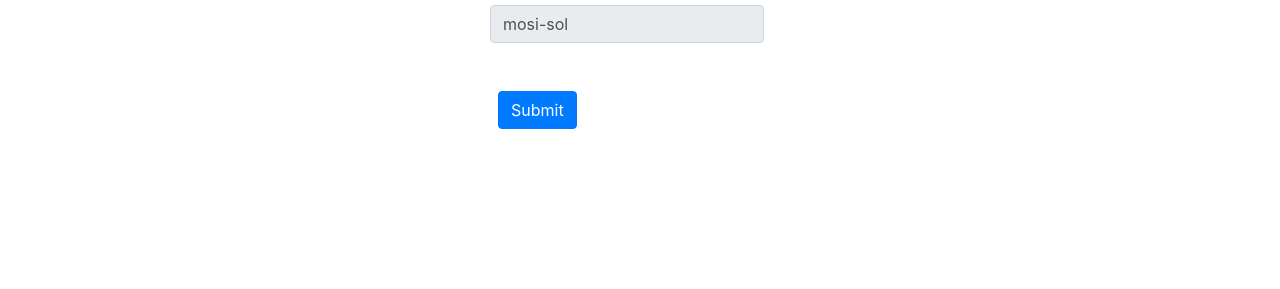
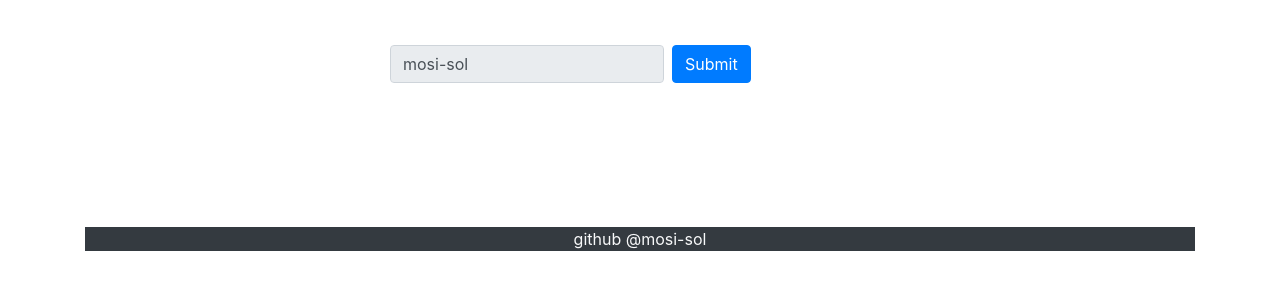
Before and after one commit to mosi-arch/view, a plain HTML site: page index.html in a window 1280 px wide. Shown: the part 85-374 px from the top of the page. Drawn offline with nearby package versions, Linux system fonts and the light colour scheme.

Commit message:
Update index.html

```diff
--- a/index.html
+++ b/index.html
@@ -12,14 +12,17 @@
 
 </head>
 
-<body>
+<body class="container">
 
 <h3 class="text-center mt-5">GitHub API</h3>
-<form id="gitHubForm" class="form-inline mx-auto" style="width: 300px">
+<form id="gitHubForm" class="form-inline mx-auto my-5" style="width: 500px">
     <input id="usernameInput" class="form-control mb-5" type="text" name="username" value="mosi-sol" disabled>
     <input type="submit" class="btn btn-primary ml-2 mb-5" value="Submit">
 </form>
 <ul id="userRepos" class="list-group mx-auto mb-5" style="width: 500px"></ul>
+<footer class="text-center bg-dark text-light">
+    <p>github @mosi-sol</p>
+</footer>
 <script src="app.js"></script>
 </body>
 
```
